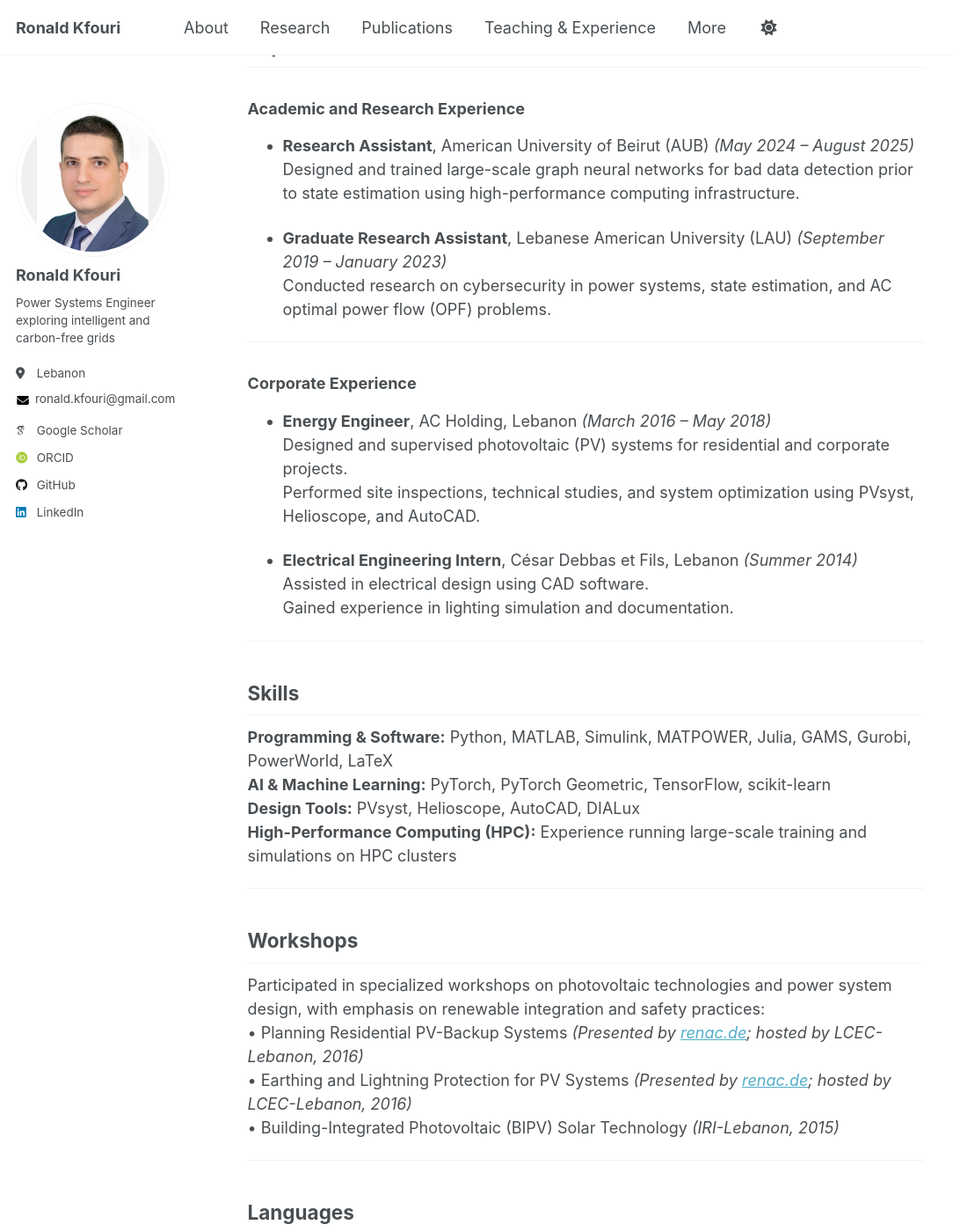
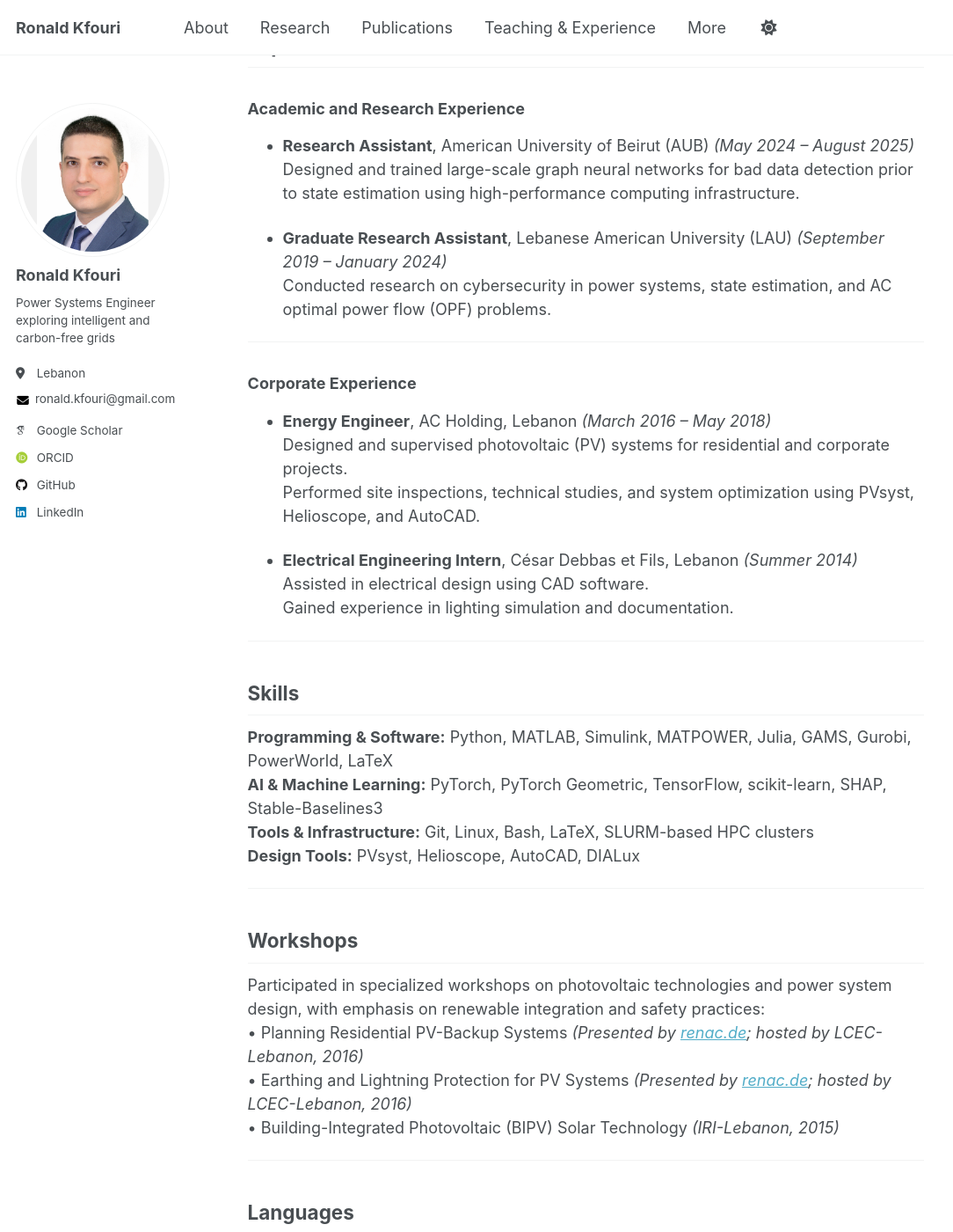
Before and after one commit to RonaldKfouri/RonaldKfouri.github.io, a Jekyll site: the page built from _pages/about.md, in a window 1280 px wide and 1400 px high, scrolled down 2859 px. Shown: the whole window at 88% size, without its empty margins (0-1084 px from the left). Built offline with Jekyll 4.4.1, drawn with Linux system fonts in a browser that asks for light colours; some web fonts are replaced; a script that is not in the unit is left out; some of the changed text lies outside the part shown.

Commit message:
Update about.md

```diff
--- a/_pages/about.md
+++ b/_pages/about.md
@@ -47,7 +47,7 @@ I am a Power Systems Engineer and Researcher driven by the goal of advancing the
 
 ## Education {#education}
 
-**M.S. in Computer Engineering**, Lebanese American University (LAU), 2023
+**M.S. in Computer Engineering**, Lebanese American University (LAU), 2022
 Thesis: *A Robust Deep Learning Approach for Distribution System State Estimation with Distributed Generation*. [Institutional Repository](https://laur.lau.edu.lb:8443/xmlui/handle/10725/14595)
 
 **B.E. in Electrical Engineering**, Lebanese American University (LAU), 2015
@@ -110,7 +110,7 @@ Courses taught:
 - **Research Assistant**, American University of Beirut (AUB) *(May 2024 – August 2025)*
   Designed and trained large-scale graph neural networks for bad data detection prior to state estimation using high-performance computing infrastructure.
 
-- **Graduate Research Assistant**, Lebanese American University (LAU) *(September 2019 – January 2023)*
+- **Graduate Research Assistant**, Lebanese American University (LAU) *(September 2019 – January 2024)*
   Conducted research on cybersecurity in power systems, state estimation, and AC optimal power flow (OPF) problems.
 
 ---
@@ -130,9 +130,10 @@ Courses taught:
 ## Skills {#skills}
 
 **Programming & Software:** Python, MATLAB, Simulink, MATPOWER, Julia, GAMS, Gurobi, PowerWorld, LaTeX
-**AI & Machine Learning:** PyTorch, PyTorch Geometric, TensorFlow, scikit-learn
+**AI & Machine Learning:** PyTorch, PyTorch Geometric, TensorFlow, scikit-learn, SHAP, Stable-Baselines3
+**Tools & Infrastructure:** Git, Linux, Bash, LaTeX, SLURM-based HPC clusters
 **Design Tools:** PVsyst, Helioscope, AutoCAD, DIALux
-**High-Performance Computing (HPC):** Experience running large-scale training and simulations on HPC clusters
+
 
 ---
 
```
